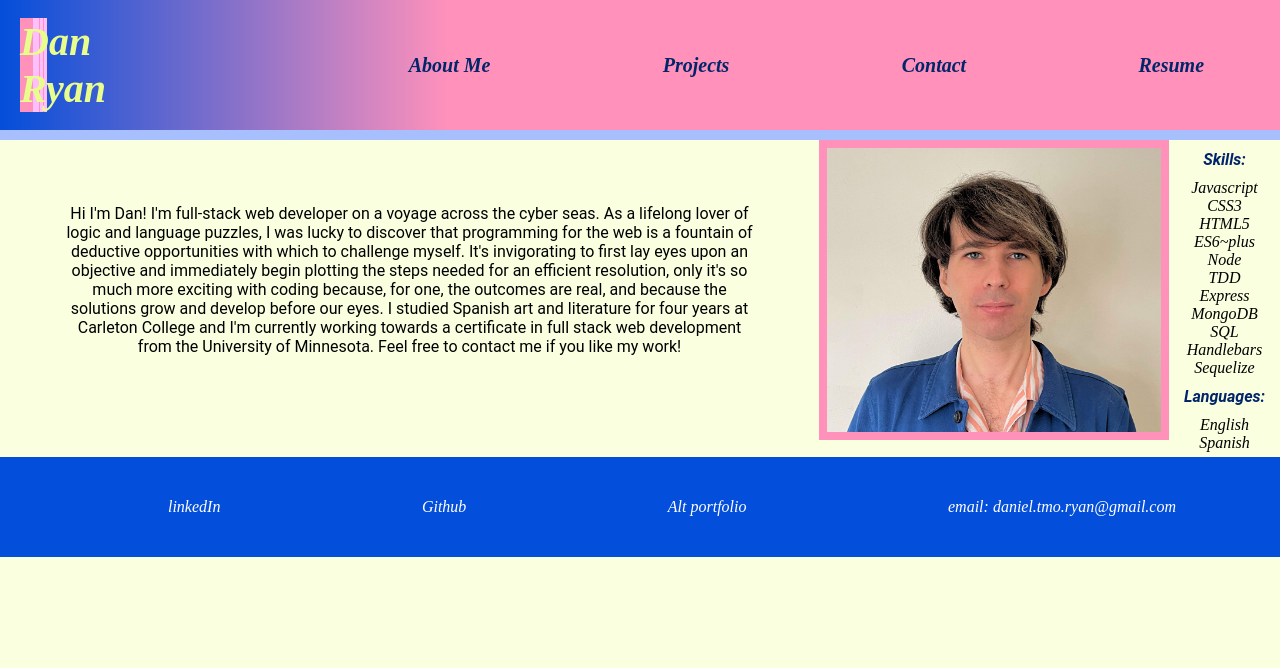
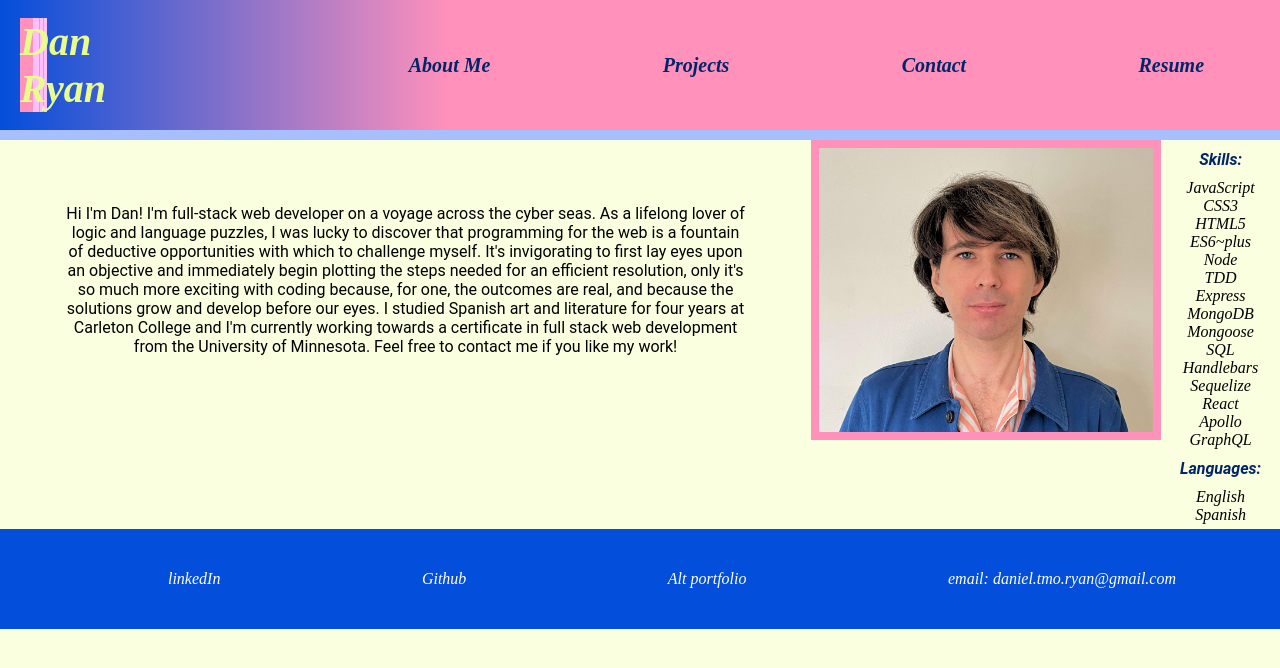
Before and after one commit to boogiematrix/react-portfolio, a React (Create React App) app: page / in a window 1280 px wide. Shown: the top 668 px of the page. Built offline with nearby package versions, Linux system fonts and the light colour scheme.

Commit message:
modified skills

```diff
--- a/src/components/AboutMe/AboutMe.js
+++ b/src/components/AboutMe/AboutMe.js
@@ -20,7 +20,7 @@ export function AboutMe() {
             <div id="skills">
                 <h3>Skills:</h3>
                 <ul>
-                    <li>Javascript</li>
+                    <li>JavaScript</li>
                     <li>CSS3</li>
                     <li>HTML5</li>
                     <li>ES6~plus</li>
@@ -28,9 +28,12 @@ export function AboutMe() {
                     <li>TDD</li>
                     <li>Express</li>
                     <li>MongoDB</li>
+                    <li>Mongoose</li>
                     <li>SQL</li>
                     <li>Handlebars</li>
                     <li>Sequelize</li>
+                    <li>React</li>
+                    <li>Apollo GraphQL</li>
                 </ul>
                 <h3>Languages:</h3>
                 <ul>
```
